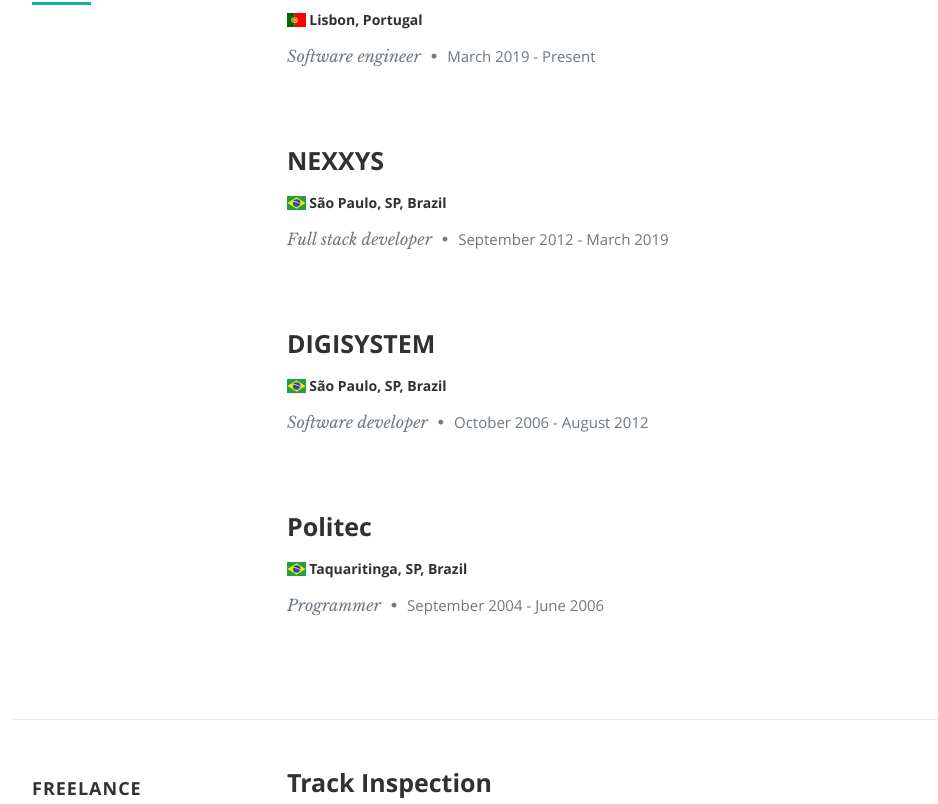
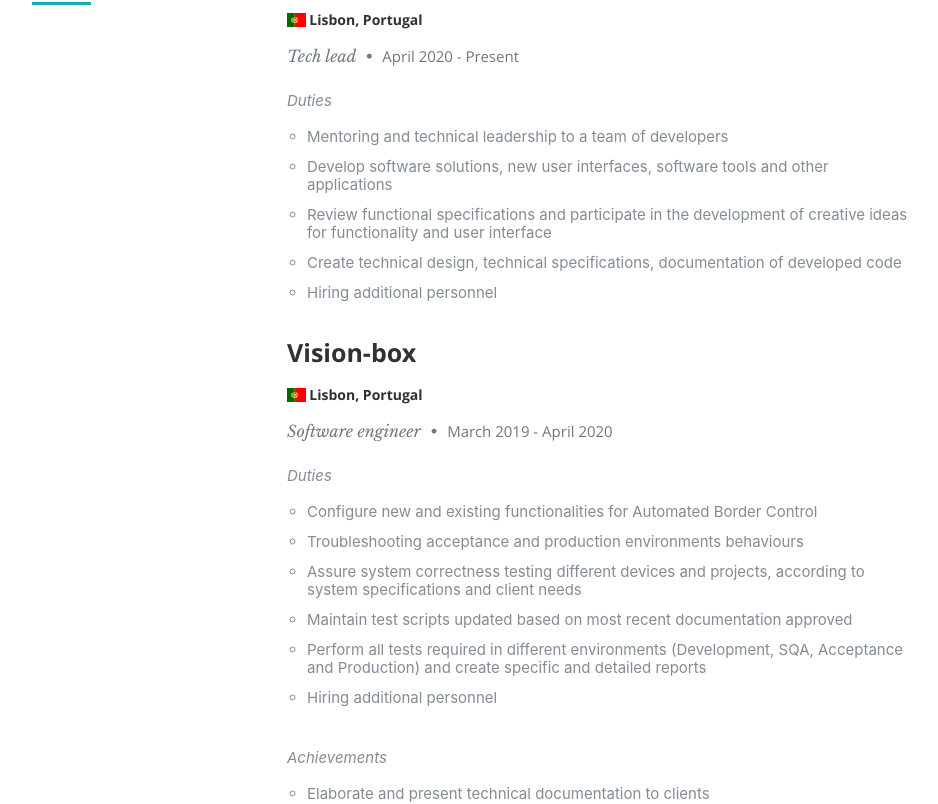
Before and after one commit to LucasRosinelli/resume, a React (Create React App) app: page / in a window 1280 px wide. Shown: the part 1717-2521 px from the top of the page, without its empty margins (118-1056 px from the left). Built offline with nearby package versions, Linux system fonts and the light colour scheme.

Commit message:
Resume data updated
- Updated role and role description
- Added new work experience at Inscale
- Added duties and achievements
- Added 4 new skills
- Updated 3 skills grade

```diff
--- a/public/css/default.css
+++ b/public/css/default.css
@@ -302,7 +302,7 @@
 /*  4. List  --------------------------------------------------------- */
 
 ul, ol { margin-bottom: 24px; margin-top: 12px; }
-ul { list-style: none outside; }
+ul { list-style: circle outside; }
 ol { list-style: decimal; }
 ol, ul.square, ul.circle, ul.disc { margin-left: 30px; }
 ul.square { list-style: square outside; }
--- a/src/components/resume/resume.js
+++ b/src/components/resume/resume.js
@@ -218,18 +218,22 @@
                 for (let j = 0; j < workExperience.achievements.length; j++) {
                     achievements.push(<li key={i.toString() + "-" + j.toString() + "-achievements"}>{workExperience.achievements[j]}</li>);
                 }
+                if (duties.length > 0) {
                     dutiesAchievements.push(
                         <p key={i + "-duties"}>
                             <i>Duties</i>
                             <ul className="twelve columns">{duties}</ul>
                         </p>
                     );
+                }
+                if (achievements.length > 0) {
                     dutiesAchievements.push(
                         <p key={i + "-achievements"}>
                             <i>Achievements</i>
                             <ul className="twelve columns">{achievements}</ul>
                         </p>
                     );
+                }
             }
             workExperienceRows.push(
                 <div key={i + "-workExperience"} className="row item">
--- a/src/resumeData.js
+++ b/src/resumeData.js
@@ -4,8 +4,8 @@
     "lastName": "Rosinelli da Rocha",
     "fullName": "Lucas Rosinelli da Rocha",
     "shortName": "Lucas Rosinelli",
-    "role": "full stack developer",
-    "roleDescription": "Experienced full stack developer with solutions created focused on company needs. A team-player member who always keeps in mind that excellent interpersonal relationship is important as a high-quality product delivered on time.",
+    "role": "tech lead",
+    "roleDescription": "Experienced software developer with solutions created focused on company needs. A team-player member who always keeps in mind that excellent interpersonal relationship is important as a high-quality product delivered on time.",
     "contact": {
         "linkedIn": "https://br.linkedin.com/in/lucasrosinelli/en",
         "facebook": "https://www.facebook.com/lucas.rosinelli",
@@ -24,47 +24,86 @@
     "resume": {
         "workExperiences": [
             {
+                "company": "INSCALE", "position": "Tech lead",
+                "country": "pt", "location": "Lisbon, Portugal",
+                "from": "April 2020", "to": "Present",
+                "description": "",
+                "duties": [
+                    "Mentoring and technical leadership to a team of developers",
+                    "Develop software solutions, new user interfaces, software tools and other applications",
+                    "Review functional specifications and participate in the development of creative ideas for functionality and user interface",
+                    "Create technical design, technical specifications, documentation of developed code",
+                    "Hiring additional personnel"
+                ],
+                "achievements": []
+            },
+            {
                 "company": "Vision-box", "position": "Software engineer",
                 "country": "pt", "location": "Lisbon, Portugal",
-                "from": "March 2019", "to": "Present",
+                "from": "March 2019", "to": "April 2020",
                 "description": "",
-                "duties": [],
-                "achievements": []
+                "duties": [
+                    "Configure new and existing functionalities for Automated Border Control",
+                    "Troubleshooting acceptance and production environments behaviours",
+                    "Assure system correctness testing different devices and projects, according to system specifications and client needs",
+                    "Maintain test scripts updated based on most recent documentation approved",
+                    "Perform all tests required in different environments (Development, SQA, Acceptance and Production) and create specific and detailed reports",
+                    "Hiring additional personnel"
+                ],
+                "achievements": [
+                    "Elaborate and present technical documentation to clients",
+                    "Create structured documentation for existing processes in the team"
+                ]
             },
             {
                 "company": "NEXXYS", "position": "Full stack developer",
                 "country": "br", "location": "São Paulo, SP, Brazil",
                 "from": "September 2012", "to": "March 2019",
                 "description": "",
-                "duties": [],
-                "achievements": []
+                "duties": [
+                    "Innovative by offering eight years of experience in the full software development lifecycle – from concept through delivery of next-generation applications and customizable solutions",
+                    "85-90% of products are created using Visual Studio 2015/2017, C# (3.5 and 4.6) and ASP.NET MVC, Web API – all of them are supported by SQL Server and MongoDB databases – version controller: Git"
+                ],
+                "achievements": [
+                    "Improvements, performance, and refactoring implemented, focusing on coding readability and maintenance, scalability, and reusability",
+                    "Increased the company’s revenue by introducing a new idea in the real-time data delivery solution for our clients"
+                ]
             },
             {
                 "company": "DIGISYSTEM", "position": "Software developer",
                 "country": "br", "location": "São Paulo, SP, Brazil",
                 "from": "October 2006", "to": "August 2012",
                 "description": "",
-                "duties": [],
-                "achievements": []
+                "duties": [
+                    "Analyzed user requirements, and translated client needs into application design",
+                    "Design, code, and support software solutions that can easily be scaled depending on client needs"
+                ],
+                "achievements": [
+                    "Reduced project costs by focusing on double-check requirements and create more accurate test processes with code review"
+                ]
             },
             {
                 "company": "Politec", "position": "Programmer",
                 "country": "br", "location": "Taquaritinga, SP, Brazil",
                 "from": "September 2004", "to": "June 2006",
                 "description": "",
-                "duties": [],
+                "duties": [
+                    "Wrote code to specification in order to build two government-facing web-based applications",
+                    "Maintain product quality by carrying out reviews, performing continual tests, and analyzing feedback"
+                ],
                 "achievements": []
             }
         ],
         "skills": [
             { "name": "C#", "size": 80, "nameClass": "csharp", "sizeClass": "eigthy" },
+            { "name": ".NET Core", "size": 50, "nameClass": "netcore", "sizeClass": "fifty" },
             { "name": "ASP.NET MVC (4, 5)", "size": 70, "nameClass": "aspnetmvc", "sizeClass": "seventy" },
-            { "name": "ASP.NET Web API", "size": 70, "nameClass": "aspnetwebapi", "sizeClass": "seventy" },
+            { "name": "ASP.NET Web API", "size": 75, "nameClass": "aspnetwebapi", "sizeClass": "seventyfive" },
             { "name": "ASP.NET SignalR", "size": 60, "nameClass": "aspnetsignalr", "sizeClass": "sixty" },
             { "name": "Windows Forms", "size": 80, "nameClass": "windowsforms", "sizeClass": "eigthy" },
             { "name": "WPF", "size": 50, "nameClass": "wpf", "sizeClass": "fifty" },
             { "name": "WCF", "size": 50, "nameClass": "wcf", "sizeClass": "fifty" },
-            { "name": "REST/SOAP", "size": 60, "nameClass": "restsoap", "sizeClass": "sixty" },
+            { "name": "REST/SOAP", "size": 70, "nameClass": "restsoap", "sizeClass": "seventy" },
             { "name": "Entity Framework", "size": 60, "nameClass": "entityframework", "sizeClass": "sixty" },
             { "name": "Dapper", "size": 40, "nameClass": "dapper", "sizeClass": "forty" },
             { "name": "JavaScript", "size": 80, "nameClass": "javascript", "sizeClass": "eigthy" },
@@ -81,7 +120,10 @@
             { "name": "Ionic", "size": 60, "nameClass": "ionic", "sizeClass": "sixty" },
             { "name": "React Native", "size": 30, "nameClass": "reactnative", "sizeClass": "thirty" },
             { "name": "TFS", "size": 70, "nameClass": "tfs", "sizeClass": "seventy" },
-            { "name": "GIT", "size": 50, "nameClass": "git", "sizeClass": "fifty" }
+            { "name": "GIT", "size": 70, "nameClass": "git", "sizeClass": "seventy" },
+            { "name": "JIRA", "size": 70, "nameClass": "git", "sizeClass": "seventy" },
+            { "name": "Jenkins", "size": 40, "nameClass": "git", "sizeClass": "forty" },
+            { "name": "Confluence", "size": 70, "nameClass": "git", "sizeClass": "seventy" }
         ]
     },
 }
```
Lines whose indentation alone changed are shown as unchanged.
